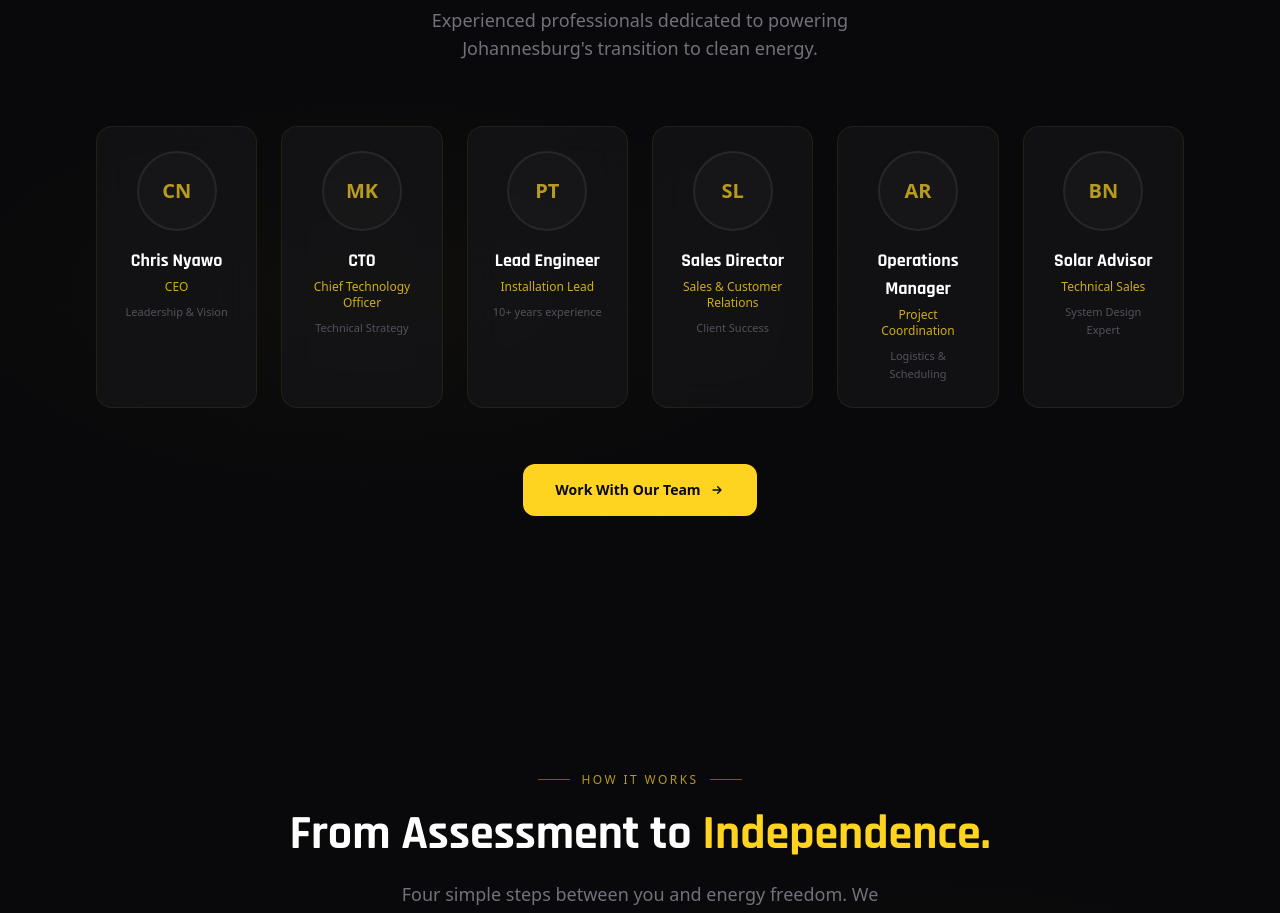
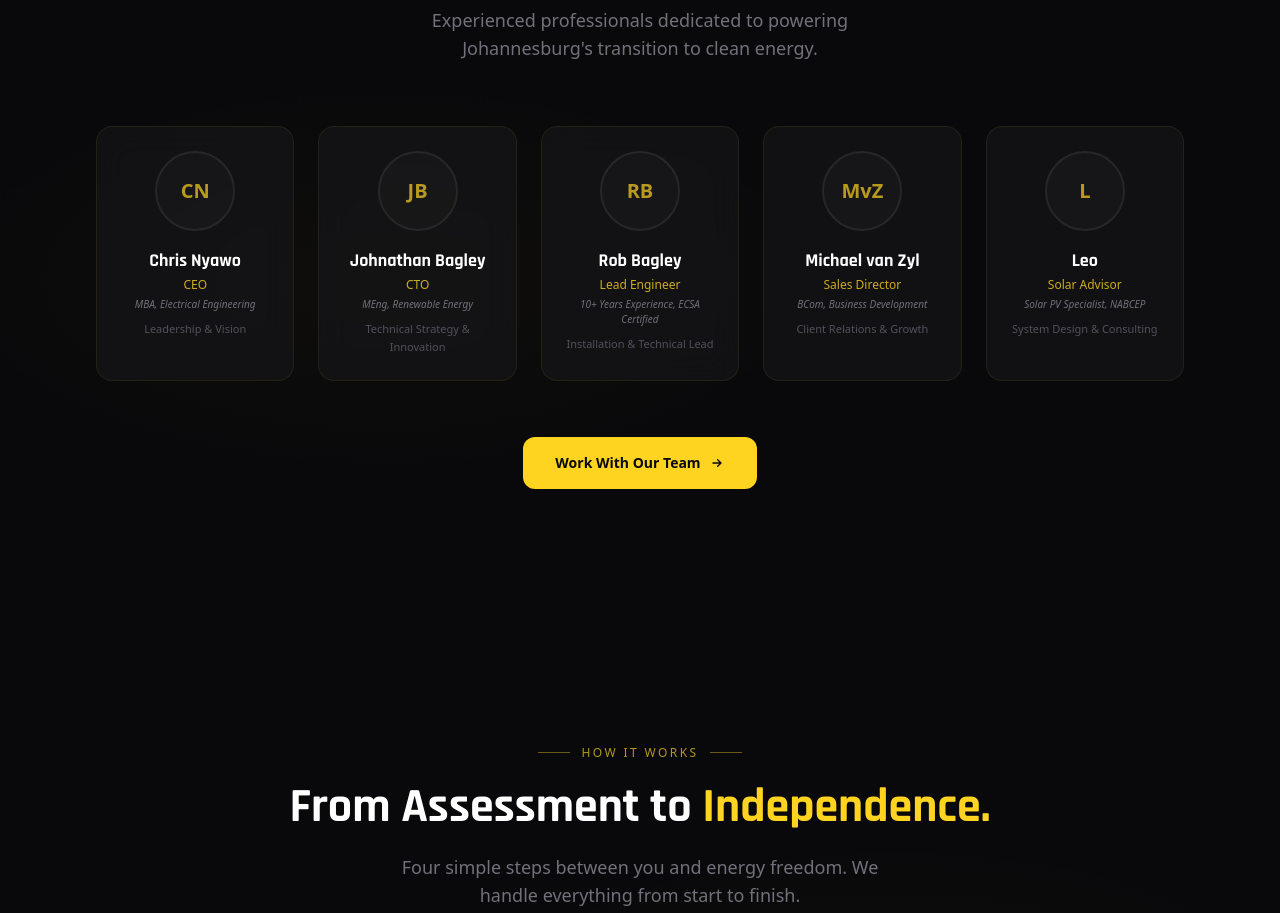
Before and after one commit to JonTheory/Enewable, a Next.js app: page / in a window 1280 px wide. Shown: the part 2080-2993 px from the top of the page. Built offline with nearby package versions, Linux system fonts and the light colour scheme.

Commit message:
Add team members with credentials

```diff
--- a/src/components/Team.tsx
+++ b/src/components/Team.tsx
@@ -11,37 +11,36 @@ const team = [
         name: "Chris Nyawo",
         role: "CEO",
         bio: "Leadership & Vision",
+        credentials: "MBA, Electrical Engineering",
         initials: "CN",
     },
     {
-        name: "CTO",
-        role: "Chief Technology Officer",
-        bio: "Technical Strategy",
-        initials: "MK",
+        name: "Johnathan Bagley",
+        role: "CTO",
+        bio: "Technical Strategy & Innovation",
+        credentials: "MEng, Renewable Energy",
+        initials: "JB",
     },
     {
-        name: "Lead Engineer",
-        role: "Installation Lead",
-        bio: "10+ years experience",
-        initials: "PT",
+        name: "Rob Bagley",
+        role: "Lead Engineer",
+        bio: "Installation & Technical Lead",
+        credentials: "10+ Years Experience, ECSA Certified",
+        initials: "RB",
     },
     {
-        name: "Sales Director",
-        role: "Sales & Customer Relations",
-        bio: "Client Success",
-        initials: "SL",
+        name: "Michael van Zyl",
+        role: "Sales Director",
+        bio: "Client Relations & Growth",
+        credentials: "BCom, Business Development",
+        initials: "MvZ",
     },
     {
-        name: "Operations Manager",
-        role: "Project Coordination",
-        bio: "Logistics & Scheduling",
-        initials: "AR",
-    },
-    {
-        name: "Solar Advisor",
-        role: "Technical Sales",
-        bio: "System Design Expert",
-        initials: "BN",
+        name: "Leo",
+        role: "Solar Advisor",
+        bio: "System Design & Consulting",
+        credentials: "Solar PV Specialist, NABCEP",
+        initials: "L",
     },
 ];
 
@@ -112,7 +111,7 @@ export default function Team() {
                 </motion.div>
 
                 {/* Team Grid */}
-                <div className="grid grid-cols-2 md:grid-cols-3 lg:grid-cols-6 gap-4 sm:gap-6">
+                <div className="grid grid-cols-2 md:grid-cols-3 lg:grid-cols-5 gap-4 sm:gap-6">
                     {team.map((member, i) => (
                         <motion.div
                             key={member.name}
@@ -130,13 +129,18 @@ export default function Team() {
                             </div>
 
                             {/* Name */}
-                            <h3 className="font-heading text-base sm:text-lg font-bold text-white mb-1">
+                            <h3 className="font-heading text-base sm:text-lg font-bold text-white mb-0.5">
                                 {member.name}
                             </h3>
 
                             {/* Role */}
-                            <p className="text-xs text-saffron/80 font-medium mb-2">
+                            <p className="text-xs text-saffron/80 font-medium mb-1">
                                 {member.role}
+                            </p>
+
+                            {/* Credentials */}
+                            <p className="text-[10px] text-zinc-500 italic mb-2">
+                                {member.credentials}
                             </p>
 
                             {/* Bio */}
```
